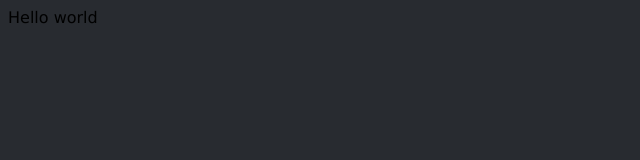
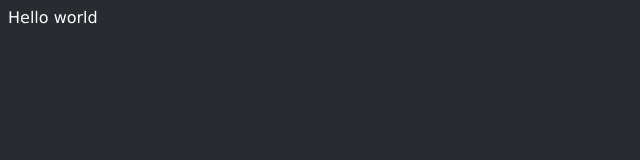
Before and after one commit to SugarWentz/wentzstem, a plain HTML site: page index.html in a window 1280 px wide. Shown: the whole page, without its empty margins (0-640 px from the left). Drawn offline with Linux system fonts and the light colour scheme.

Commit message:
Update style.css

```diff
--- a/style.css
+++ b/style.css
@@ -1,5 +1,5 @@
 body {
     background-color:#282b30;
     font-family:verdana,sans-serif;
-    font-color:#ffffff;
+    color:#ffffff;
 }
```
